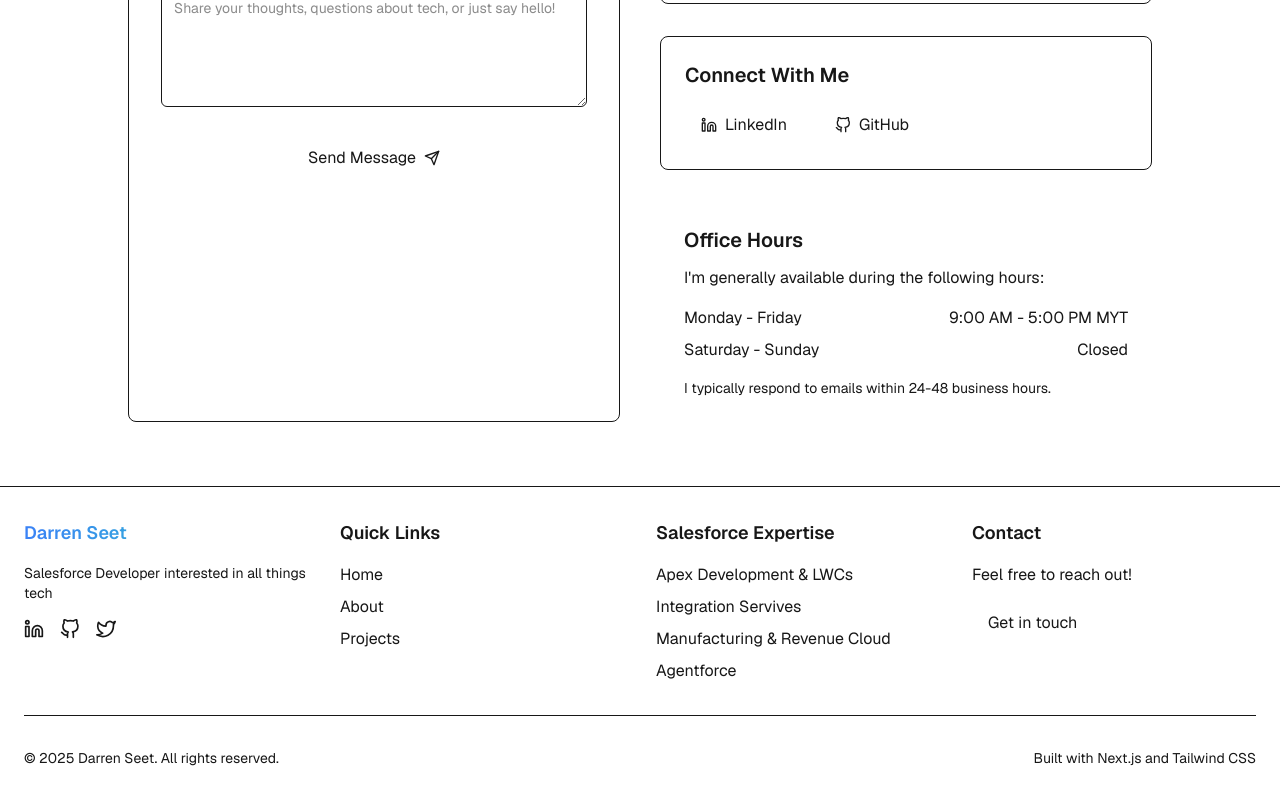
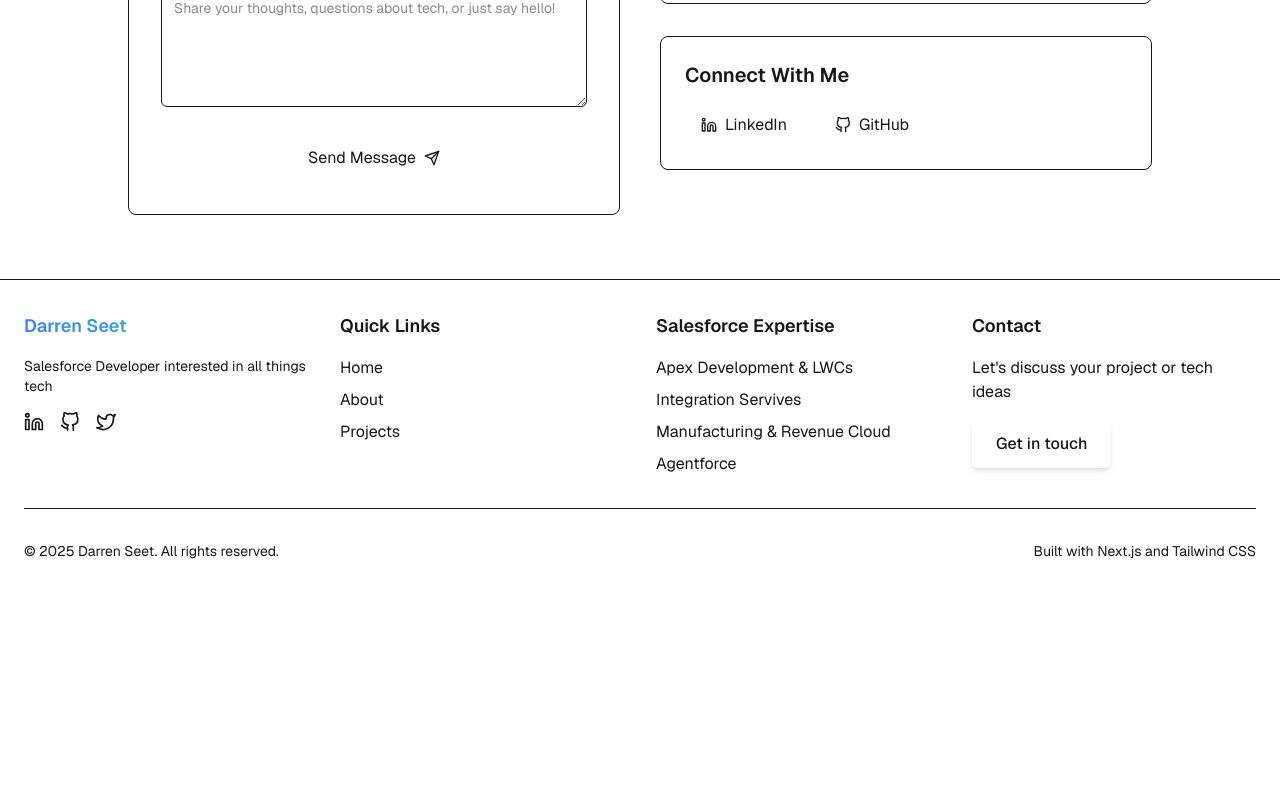
Before and after one commit to SpliceReborn/SpliceReborn.github.io, a Next.js app: page /contact in a window 1280 px wide. Shown: the part 792-1592 px from the top of the page. After the commit the page ends 1385 px from the top, so only its background shows below. Built offline with nearby package versions, Linux system fonts and the light colour scheme.

Commit message:
Improve Battleship AI, remove office hours section, enhance footer CTA

```diff
--- a/src/app/contact/page.tsx
+++ b/src/app/contact/page.tsx
@@ -272,26 +272,6 @@ export default function Contact() {
                 </a>
               </div>
             </div>
-
-            <div className="bg-primary/10 rounded-lg p-6">
-              <h3 className="text-xl font-semibold mb-3">Office Hours</h3>
-              <p className="text-muted-foreground mb-4">
-                I&apos;m generally available during the following hours:
-              </p>
-              <div className="space-y-2">
-                <div className="flex justify-between">
-                  <span>Monday - Friday</span>
-                  <span>9:00 AM - 5:00 PM MYT</span>
-                </div>
-                <div className="flex justify-between">
-                  <span>Saturday - Sunday</span>
-                  <span>Closed</span>
-                </div>
-              </div>
-              <p className="text-sm text-muted-foreground mt-4">
-                I typically respond to emails within 24-48 business hours.
-              </p>
-            </div>
           </motion.div>
         </div>
       </div>
--- a/src/components/battleship/BattleshipGame.tsx
+++ b/src/components/battleship/BattleshipGame.tsx
@@ -386,6 +386,95 @@ export default function BattleshipGame() {
     let position: number;
     let attempts = 0;
 
+    // Find consecutive hits that might be part of the same ship
+    const findShipDirection = () => {
+      const hitPositions = [...computerHits];
+
+      // Check for consecutive hits
+      for (const hit1 of hitPositions) {
+        const row1 = Math.floor(hit1 / BOARD_SIZE);
+        const col1 = hit1 % BOARD_SIZE;
+
+        // Look for another hit adjacent to this one
+        for (const hit2 of hitPositions) {
+          if (hit1 === hit2) continue;
+
+          const row2 = Math.floor(hit2 / BOARD_SIZE);
+          const col2 = hit2 % BOARD_SIZE;
+
+          // Check if these hits are adjacent (horizontally or vertically)
+          const isAdjacent = (
+            // Horizontal adjacency
+            (row1 === row2 && Math.abs(col1 - col2) === 1) ||
+            // Vertical adjacency
+            (col1 === col2 && Math.abs(row1 - row2) === 1)
+          );
+
+          if (isAdjacent) {
+            // Found adjacent hits - determine if horizontal or vertical
+            const isHorizontal = row1 === row2;
+
+            // Check the next positions in line
+            const possibleTargets = [];
+
+            if (isHorizontal) {
+              // Check left and right from the line of hits
+              const minCol = Math.min(col1, col2);
+              const maxCol = Math.max(col1, col2);
+
+              // Try leftmost position
+              if (minCol > 0) {
+                const leftPos = row1 * BOARD_SIZE + (minCol - 1);
+                if (!computerHits.includes(leftPos) && !computerMisses.includes(leftPos)) {
+                  possibleTargets.push(leftPos);
+                }
+              }
+
+              // Try rightmost position
+              if (maxCol < BOARD_SIZE - 1) {
+                const rightPos = row1 * BOARD_SIZE + (maxCol + 1);
+                if (!computerHits.includes(rightPos) && !computerMisses.includes(rightPos)) {
+                  possibleTargets.push(rightPos);
+                }
+              }
+            } else {
+              // Check up and down from the line of hits
+              const minRow = Math.min(row1, row2);
+              const maxRow = Math.max(row1, row2);
+
+              // Try upmost position
+              if (minRow > 0) {
+                const upPos = (minRow - 1) * BOARD_SIZE + col1;
+                if (!computerHits.includes(upPos) && !computerMisses.includes(upPos)) {
+                  possibleTargets.push(upPos);
+                }
+              }
+
+              // Try bottom position
+              if (maxRow < BOARD_SIZE - 1) {
+                const downPos = (maxRow + 1) * BOARD_SIZE + col1;
+                if (!computerHits.includes(downPos) && !computerMisses.includes(downPos)) {
+                  possibleTargets.push(downPos);
+                }
+              }
+            }
+
+            if (possibleTargets.length > 0) {
+              return possibleTargets[Math.floor(Math.random() * possibleTargets.length)];
+            }
+          }
+        }
+      }
+
+      return null;
+    };
+
+    // First priority: try to find a ship's direction based on multiple hits
+    const linearTarget = findShipDirection();
+
+    if (linearTarget !== null) {
+      position = linearTarget;
+    } else {
       // First priority: target squares adjacent to hits that aren't already hit or missed
       const targetAdjacentToHits = () => {
         // Get all positions that have been hit
@@ -448,6 +537,7 @@ export default function BattleshipGame() {
             return;
           }
         } while (computerHits.includes(position) || computerMisses.includes(position));
+      }
     }
 
     // Check if hit or miss
--- a/src/components/footer.tsx
+++ b/src/components/footer.tsx
@@ -84,11 +84,11 @@ export default function Footer() {
           <div className="space-y-4">
             <h3 className="text-lg font-semibold">Contact</h3>
             <p className="text-muted-foreground">
-              Feel free to reach out!
+              Let&apos;s discuss your project or tech ideas
             </p>
             <Link
               href="/contact"
-              className="inline-block px-4 py-2 bg-primary text-primary-foreground rounded-md hover:bg-primary/90 transition-colors"
+              className="inline-flex items-center justify-center w-full md:w-auto px-6 py-3 bg-primary text-primary-foreground rounded-md hover:bg-primary/90 transition-colors font-medium shadow-md hover:shadow-lg"
             >
               Get in touch
             </Link>
```
Also changed, not shown: 13 other files (tests, documents, lock files or other folders). Lines whose indentation alone changed are shown as unchanged.
